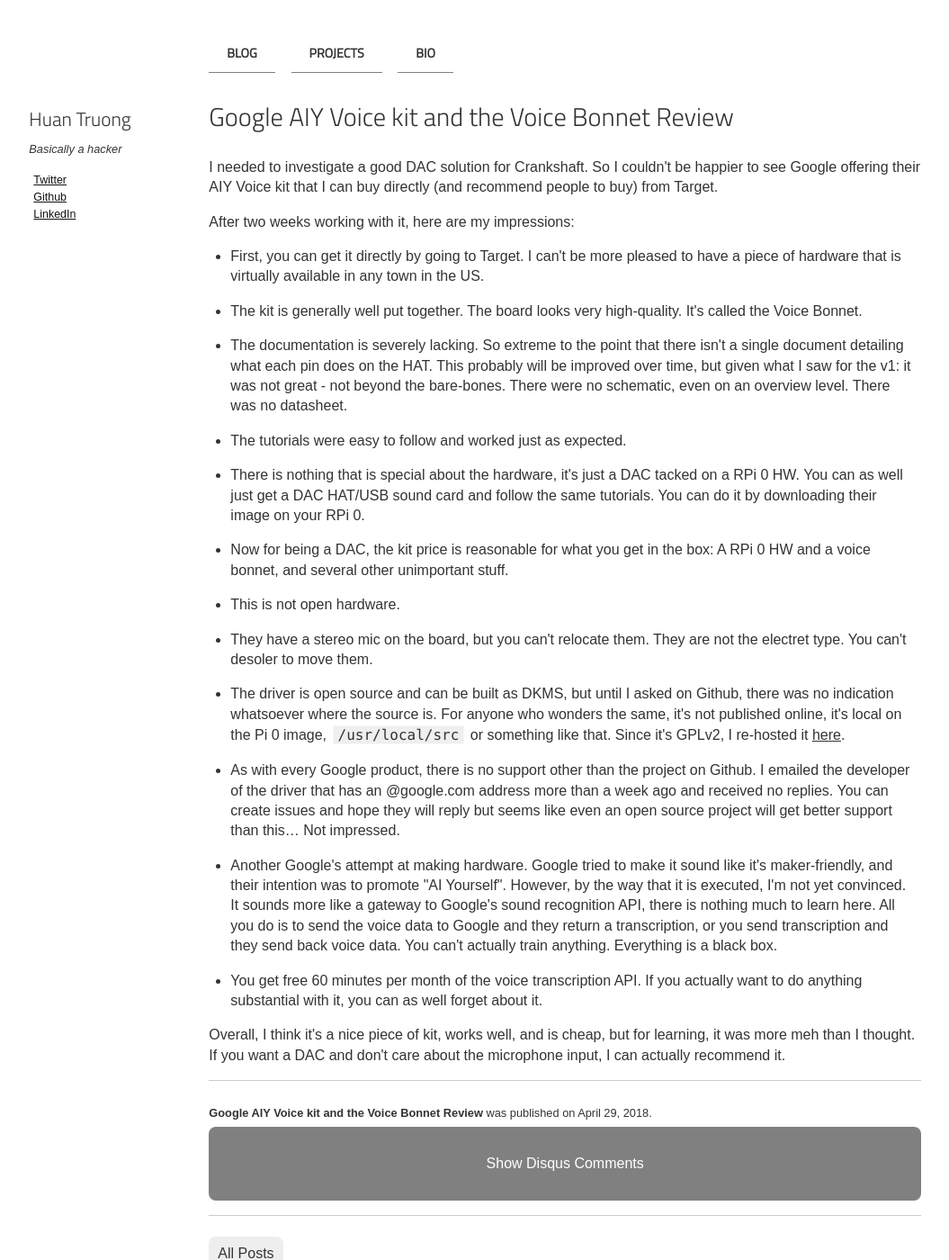
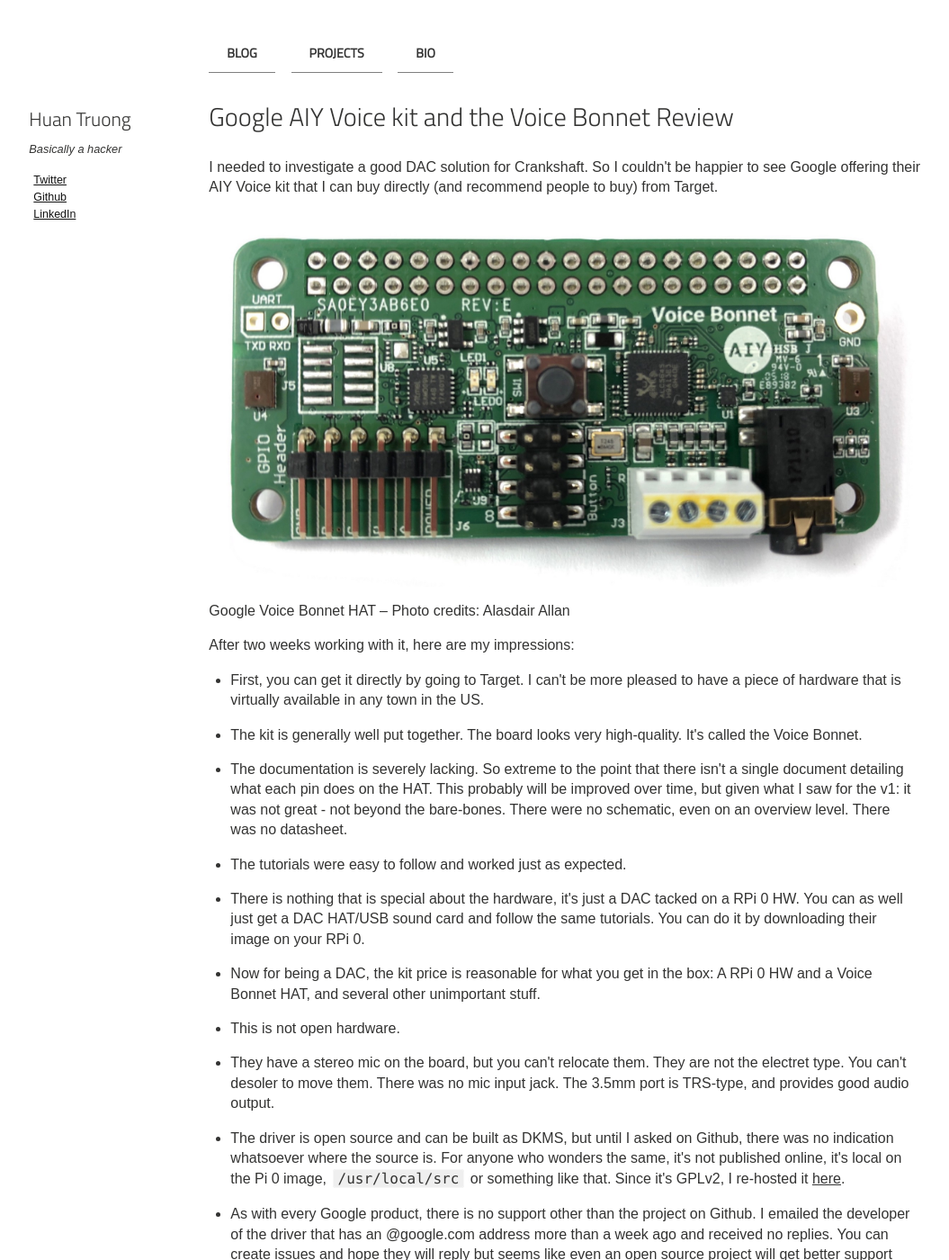
Before and after one commit to htruong/htruong.github.io, a Jekyll site: the page built from _posts/2018-04-29-google-aiy-voice-bonnet-review.md, in a window 1280 px wide and 1400 px high. Shown: the whole window at 90% size, without its empty margins (116-1171 px from the left). Built offline with Jekyll 4.4.1, drawn with Linux system fonts in a browser that asks for light colours.

Commit message:
[blog] add voice bonnet image

```diff
--- a/_posts/2018-04-29-google-aiy-voice-bonnet-review.md
+++ b/_posts/2018-04-29-google-aiy-voice-bonnet-review.md
@@ -5,6 +5,10 @@
 
 
 I needed to investigate a good DAC solution for Crankshaft. So I couldn't be happier to see Google offering their AIY Voice kit that I can buy directly (and recommend people to buy) from Target.
+
+![Google Voice Bonnet](/assets/posts-images/voice-bonnet.jpg)
+
+Google Voice Bonnet HAT -- Photo credits: Alasdair Allan
 
 After two weeks working with it, here are my impressions:
 
@@ -20,11 +24,11 @@
 
 - There is nothing that is special about the hardware, it's just a DAC tacked on a RPi 0 HW. You can as well just get a DAC HAT/USB sound card and follow the same tutorials. You can do it by downloading their image on your RPi 0.
 
-- Now for being a DAC, the kit price is reasonable for what you get in the box: A RPi 0 HW and a voice bonnet, and several other unimportant stuff.
+- Now for being a DAC, the kit price is reasonable for what you get in the box: A RPi 0 HW and a Voice Bonnet HAT, and several other unimportant stuff.
 
 - This is not open hardware.
 
-- They have a stereo mic on the board, but you can't relocate them. They are not the electret type. You can't desoler to move them.
+- They have a stereo mic on the board, but you can't relocate them. They are not the electret type. You can't desoler to move them. There was no mic input jack. The 3.5mm port is TRS-type, and provides good audio output.
 
 - The driver is open source and can be built as DKMS, but until I asked on Github, there was no indication whatsoever where the source is. For anyone who wonders the same, it's not published online, it's local on the Pi 0 image, `/usr/local/src` or something like that. Since it's GPLv2, I re-hosted it
 [here](https://github.com/htruong/aiy-voicebonnet-soundcard-dkms-driver).
```
Also changed, not shown: assets/posts-images/voice-bonnet.jpg (added).
